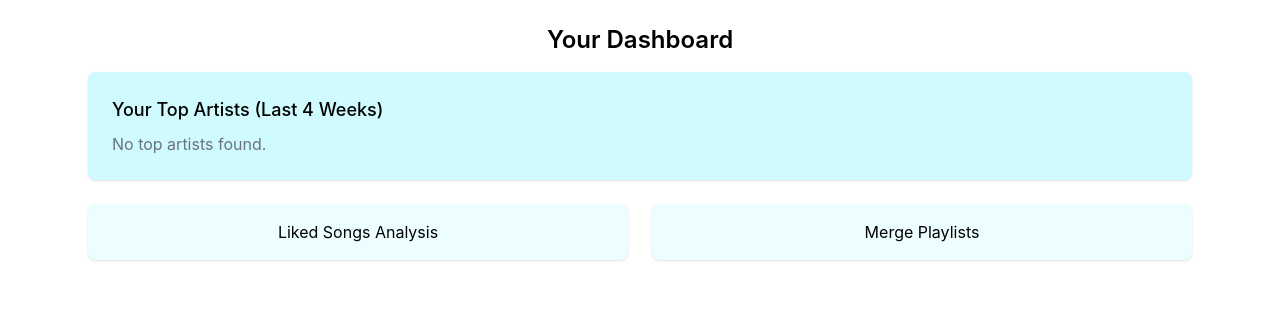
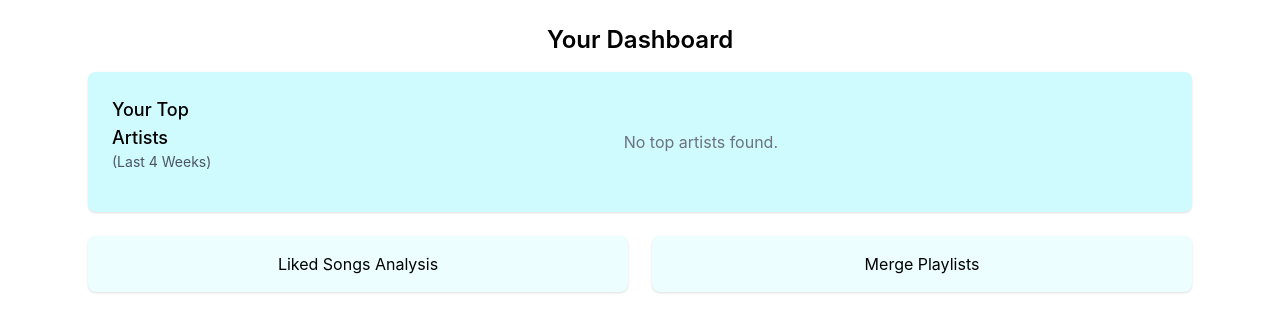
Before and after one commit to papillonlibre/Mergify, a React (Create React App) app: page /dashboard in a window 1280 px wide. Shown: the top 332 px of the page. Built offline with nearby package versions, Linux system fonts and the light colour scheme; what spotify-web-api-js would draw is missing.

Commit message:
improved dashboard top artist styling with center

```diff
--- a/src/components/Dashboard.js
+++ b/src/components/Dashboard.js
@@ -33,10 +33,16 @@ const Dashboard = () => {
       <h2 className="text-2xl font-semibold mb-4 text-center">Your Dashboard</h2>
 
       {/* Top Artists Banner */}
-      <div className="bg-cyan-100 p-6 rounded-lg shadow mb-6">
-        <h3 className="text-lg font-medium mb-2">Your Top Artists (Last 4 Weeks)</h3>
+      <div className="flex items-center bg-cyan-100 p-6 rounded-lg shadow mb-6">
+        {/* <h3 className="text-lg font-medium mb-2">Your Top Artists (Last 4 Weeks)</h3> */}
+        <div className="mb-4">
+          <h3 className="text-lg font-medium">Your Top Artists</h3>
+          <span className="text-sm text-gray-600 block">(Last 4 Weeks)</span>
+        </div>
         {loading ? (
+          <div className="w-full flex justify-center">
           <p className="text-gray-500">Loading...</p>
+        </div>
         ) : topArtists.length > 0 ? (
           <div className="overflow-x-auto">
             <div className="flex space-x-4">
@@ -61,7 +67,9 @@ const Dashboard = () => {
             </div>
           </div>
         ) : (
-          <p className="text-gray-500">No top artists found.</p>
+          <div className="w-full flex justify-center">
+        <p className="text-gray-500">No top artists found.</p>
+      </div>
         )}
       </div>
 
```
